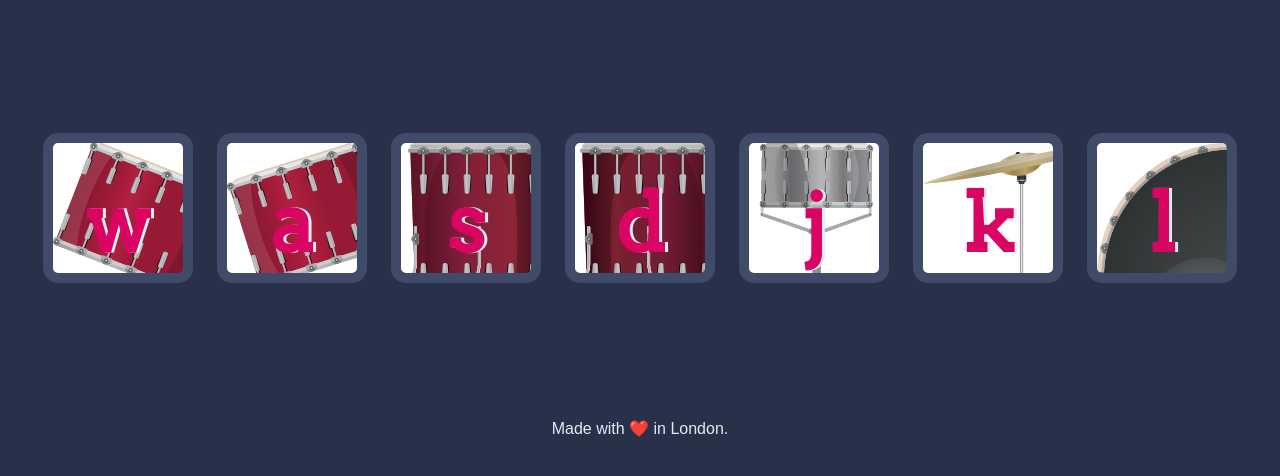
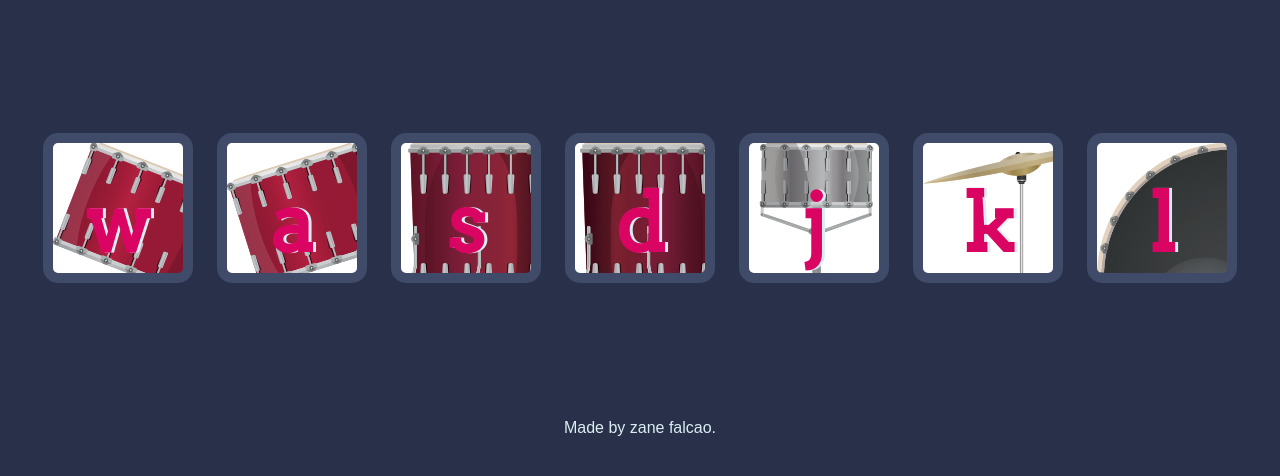
Before and after one commit to falcaozane/drum-kit, a plain HTML site: page index.html in a window 1280 px wide. Shown: the part 156-632 px from the top of the page. Drawn offline with Linux system fonts and the light colour scheme.

Commit message:
Update index.html

```diff
--- a/index.html
+++ b/index.html
@@ -24,7 +24,7 @@
 <script src="index.js" charset="utf-8"></script>
 
 <footer>
-  Made with ❤️ in London.
+  Made by zane falcao.
 </footer>
 </body>
 </html>
```
